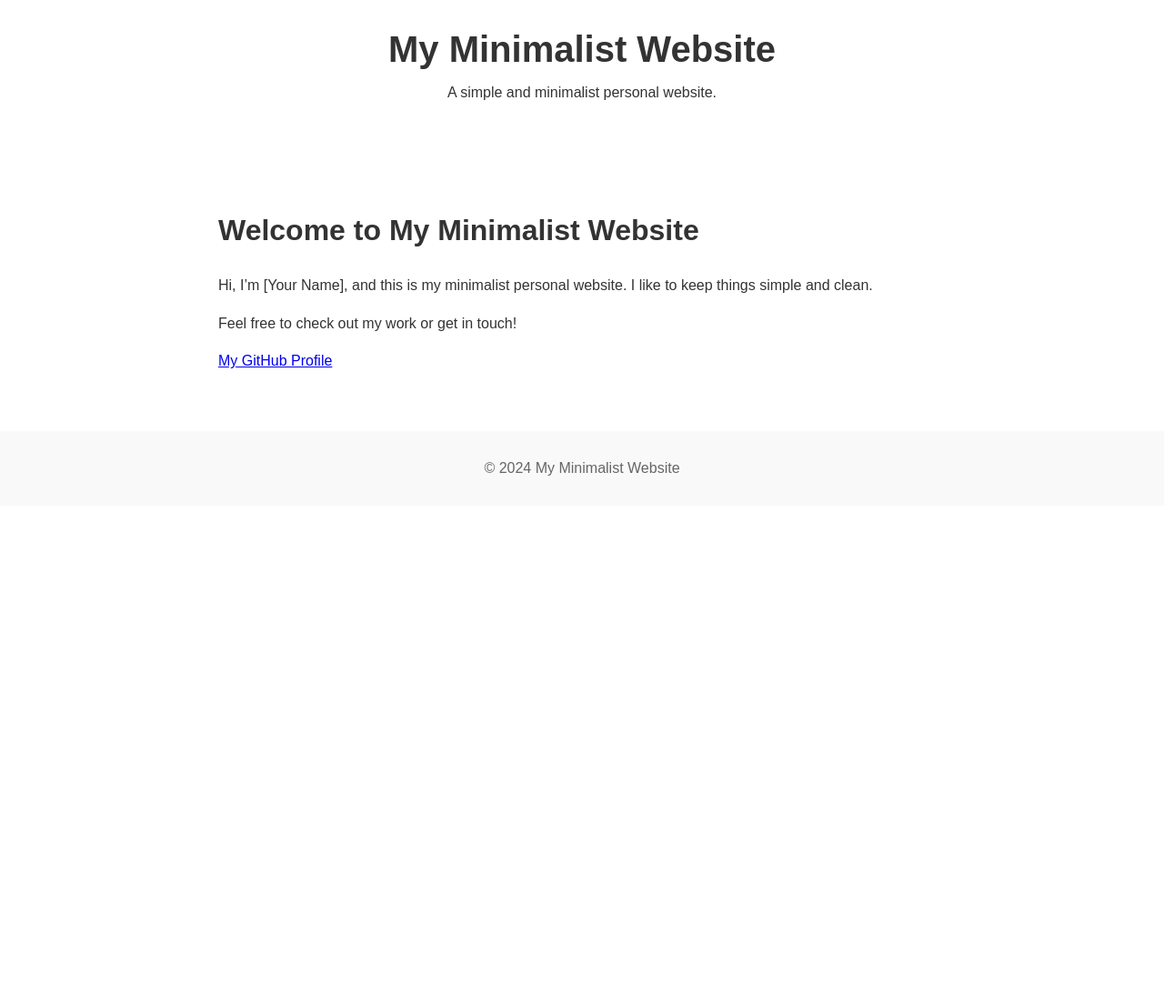
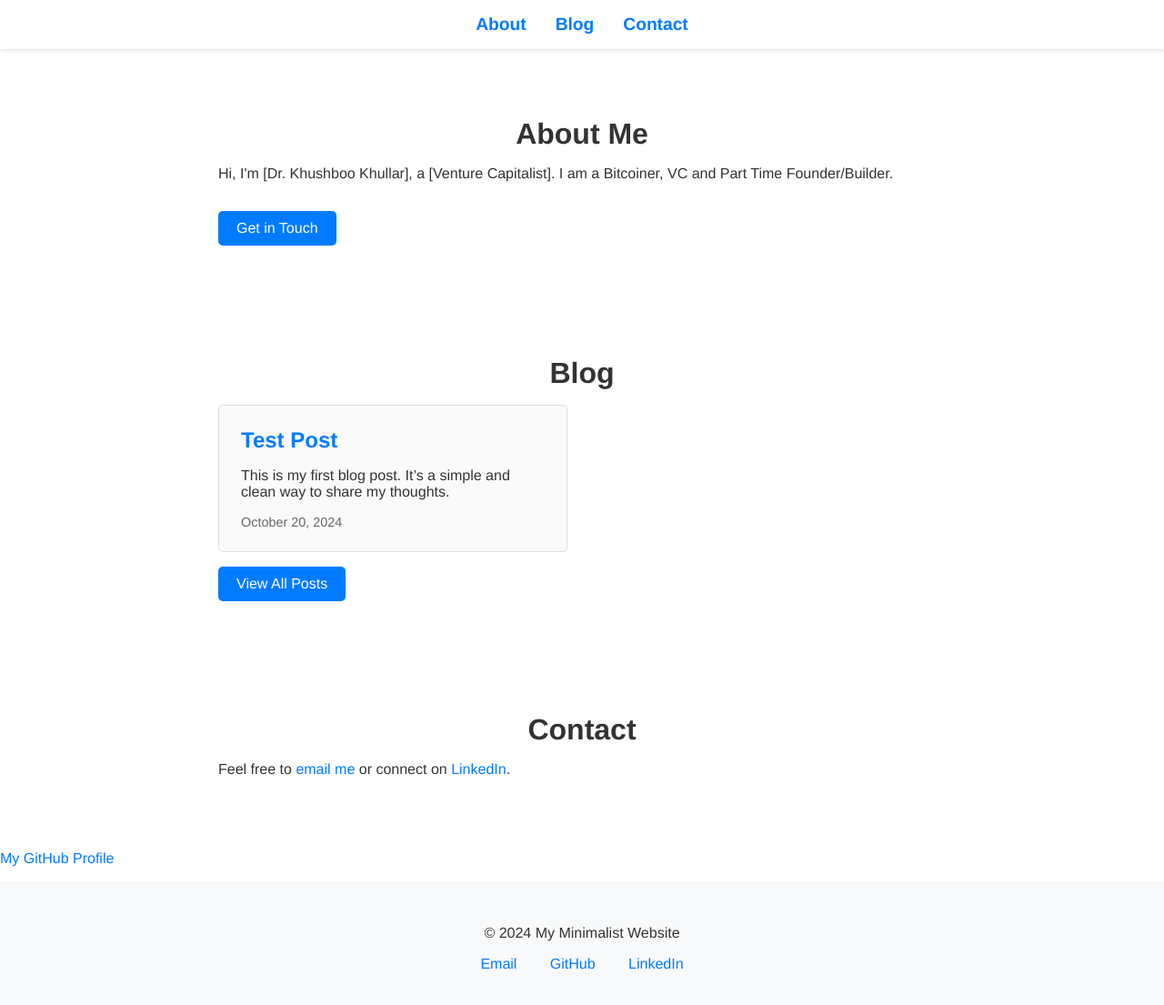
Before and after one commit to khushbookhullar/khushbookhullar.github.io, a Jekyll site: the page built from index.md, in a window 1280 px wide and 1117 px high. Shown: the top 1105 px of the window at 91% size. Built offline with Jekyll 4.4.1, drawn with Linux system fonts in a browser that asks for light colours.

Commit message:
upgraded the website.

```diff
--- a/_config.yml
+++ b/_config.yml
@@ -1,5 +1,5 @@
 title: "My Minimalist Website"
 description: "A simple and minimalist personal website."
 baseurl: "" # If hosted at root, otherwise add "/repo-name"
-url: "https://username.github.io" # Your GitHub Pages URL
+url: "https://khushbookhullar.github.io" # Your GitHub Pages URL
 theme: minima # Using Jekyll's default minimal theme
--- a/_layouts/default.html
+++ b/_layouts/default.html
@@ -8,17 +8,32 @@
 </head>
 <body>
 
+  <!-- Top Menu -->
   <header>
-    <h1>{{ site.title }}</h1>
-    <p>{{ site.description }}</p>
+    <nav>
+      <ul>
+        <li><a href="#about">About</a></li>
+        <li><a href="#blog">Blog</a></li>
+        <li><a href="#contact">Contact</a></li>
+      </ul>
+    </nav>
   </header>
 
+  <!-- Main Content -->
   <main>
     {{ content }}
   </main>
 
+  <!-- Footer -->
   <footer>
-    <p>&copy; {{ site.time | date: '%Y' }} {{ site.title }}</p>
+    <div class="footer-content">
+      <p>&copy; {{ site.time | date: '%Y' }} {{ site.title }}</p>
+      <ul>
+        <li><a href="mailto:khushbookhullar@gmail.com">Email</a></li>
+        <li><a href="https://github.com/khushbookhullar">GitHub</a></li>
+        <li><a href="https://www.linkedin.com/in/dr-khushboo-khullar-38251b43/">LinkedIn</a></li>
+      </ul>
+    </div>
   </footer>
 
 </body>
--- /dev/null
+++ b/_posts/2024-10-20-first-blog.md
@@ -0,0 +1,7 @@
+---
+layout: post
+title: "Test Post"
+date: 2024-10-20
+---
+
+This is my first blog post. It's a simple and clean way to share my thoughts.
--- a/assets/css/style.css
+++ b/assets/css/style.css
@@ -1,34 +1,140 @@
-/* Minimalist CSS */
+/* General Styles */
 body {
-    font-family: Arial, sans-serif;
+    font-family: 'Helvetica Neue', Arial, sans-serif;
+    color: #333;
+    background-color: white;
     margin: 0;
     padding: 0;
-    background-color: white;
-    color: #333;
   }
 
-  header {
+  h2 {
+    font-size: 2rem;
+    margin-bottom: 1rem;
     text-align: center;
-    padding: 2rem;
-    background-color: white;
   }
 
-  header h1 {
-    font-size: 2.5rem;
-    margin: 0;
-    color: #333;
+  .section {
+    padding: 3rem 1.5rem;
+    max-width: 800px;
+    margin: 0 auto;
   }
 
-  main {
-    max-width: 800px;
-    margin: 2rem auto;
-    padding: 1rem;
-    line-height: 1.6;
+  a {
+    color: #007bff;
+    text-decoration: none;
   }
 
-  footer {
+  a:hover {
+    text-decoration: underline;
+  }
+
+  /* Button Styling */
+  .btn {
+    display: inline-block;
+    padding: 10px 20px;
+    background-color: #007bff;
+    color: white;
     text-align: center;
-    padding: 1rem;
-    background-color: #f9f9f9;
+    border-radius: 5px;
+    margin-top: 1rem;
+  }
+
+  .btn:hover {
+    background-color: #0056b3;
+  }
+
+  /* Top Menu */
+  header {
+    background-color: white;
+    padding: 1rem 0;
+    box-shadow: 0 2px 4px rgba(0, 0, 0, 0.1);
+    position: sticky;
+    top: 0;
+    z-index: 10;
+  }
+
+  nav ul {
+    list-style-type: none;
+    margin: 0;
+    padding: 0;
+    display: flex;
+    justify-content: center;
+  }
+
+  nav ul li {
+    margin: 0 1rem;
+  }
+
+  nav ul li a {
+    color: #007bff;
+    font-size: 1.2rem;
+    font-weight: bold;
+  }
+
+  nav ul li a:hover {
+    color: #0056b3;
+  }
+
+  /* Blog Posts Section */
+  .blog-posts {
+    display: grid;
+    grid-template-columns: 1fr 1fr;
+    gap: 2rem;
+  }
+
+  .post-preview {
+    border: 1px solid #ddd;
+    padding: 1.5rem;
+    border-radius: 5px;
+    background-color: #fafafa;
+    transition: transform 0.2s;
+  }
+
+  .post-preview:hover {
+    transform: scale(1.03);
+  }
+
+  .post-preview h3 {
+    margin: 0;
+    font-size: 1.5rem;
+  }
+
+  .post-preview time {
+    display: block;
+    margin-top: 0.5rem;
+    font-size: 0.9rem;
     color: #666;
   }
+
+  /* Footer */
+  footer {
+    background-color: #f8f9fa;
+    padding: 2rem 1.5rem;
+    text-align: center;
+  }
+
+  .footer-content ul {
+    list-style-type: none;
+    padding: 0;
+  }
+
+  .footer-content ul li {
+    display: inline;
+    margin: 0 1rem;
+  }
+
+  /* Responsive Design */
+  @media (max-width: 768px) {
+    .blog-posts {
+      grid-template-columns: 1fr;
+    }
+
+    nav ul {
+      flex-direction: column;
+      align-items: center;
+    }
+
+    nav ul li {
+      margin-bottom: 1rem;
+    }
+  }
--- a/index.md
+++ b/index.md
@@ -3,10 +3,29 @@ layout: default
 title: Home
 ---
 
-# Welcome to My Minimalist Website
+<div id="about" class="section">
+  <h2>About Me</h2>
+  <p>Hi, I'm [Dr. Khushboo Khullar], a [Venture Capitalist]. I am a Bitcoiner, VC and Part Time Founder/Builder.</p>
+  <a href="#contact" class="btn">Get in Touch</a>
+</div>
 
-Hi, I'm [Your Name], and this is my minimalist personal website. I like to keep things simple and clean.
+<div id="blog" class="section">
+  <h2>Blog</h2>
+  <div class="blog-posts">
+    {% for post in site.posts limit: 3 %}
+      <div class="post-preview">
+        <h3><a href="{{ post.url | relative_url }}">{{ post.title }}</a></h3>
+        <p>{{ post.excerpt }}</p>
+        <time datetime="{{ post.date | date_to_xmlschema }}">{{ post.date | date: "%B %d, %Y" }}</time>
+      </div>
+    {% endfor %}
+  </div>
+  <a href="/blog" class="btn">View All Posts</a>
+</div>
 
-Feel free to check out my work or get in touch!
+<div id="contact" class="section">
+  <h2>Contact</h2>
+  <p>Feel free to <a href="mailto:khushbookhullar@gmail.com">email me</a> or connect on <a href="https://linkedin.com/in/yourprofile">LinkedIn</a>.</p>
+</div>
 
-[My GitHub Profile](https://github.com/username)
+[My GitHub Profile](https://github.com/khushbookhullar)
```
